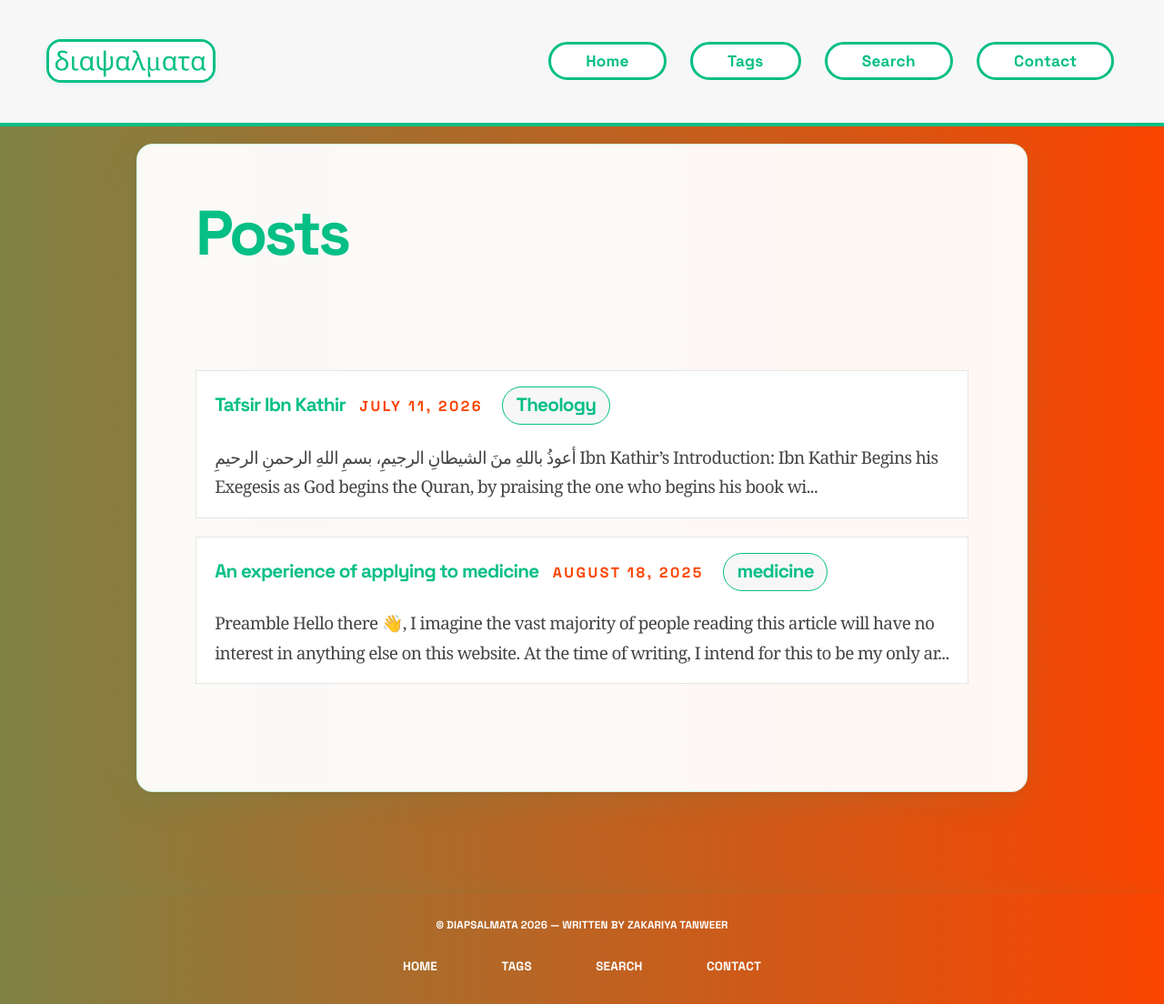
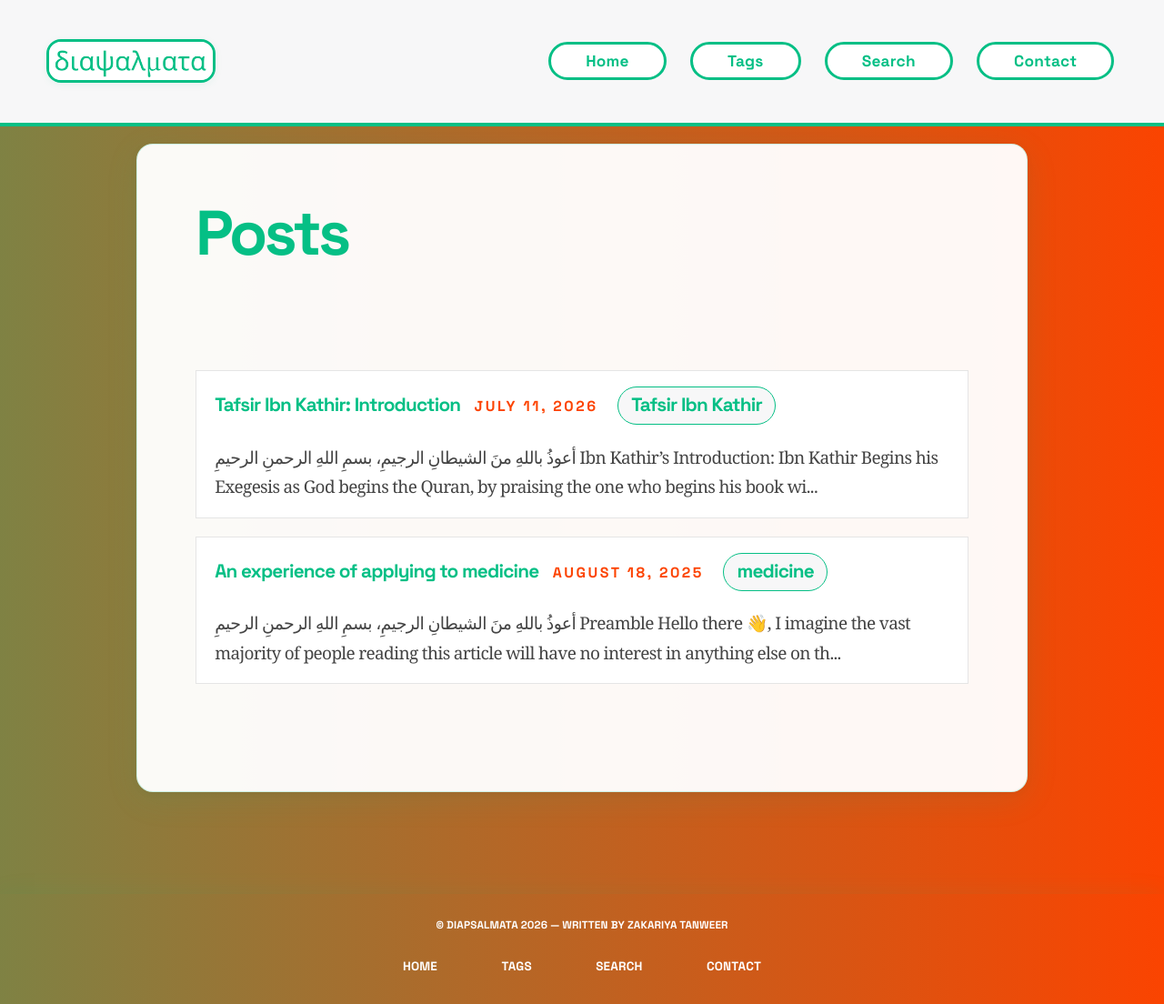
Before and after one commit to NotZakariya/NotZakariya.github.io, a Jekyll site: the page built from bin/web_index_404/unusedcode.md, in a window 1280 px wide. Shown: the whole page at 91% size. Built offline with Jekyll 4.4.1, drawn with Linux system fonts in a browser that asks for light colours; our own code applies the rules of GitHub Pages for plain Markdown files; some of the changed lines change nothing that is shown.

Commit message:
Intro done

```diff
--- a/_posts/2025-08-19-An-experience-of-applying-to-medicine.md
+++ b/_posts/2025-08-19-An-experience-of-applying-to-medicine.md
@@ -4,6 +4,12 @@
 date: 2025-08-18
 tags: [medicine]
 ---
+<div dir="rtl" lang="ar">
+
+  أعوذُ باللهِ منَ الشيطانِ الرجيمِ،
+<br>
+  بسمِ اللهِ الرحمنِ الرحيمِ
+</div>
 # Preamble
 Hello there 👋, I imagine the vast majority of people reading this article will have no interest in anything else on this website. At the time of writing, I intend for this to be my only article unrelated to philosophy, theology, politics or economics. I should also add that if you know me, or if you've ever read anything I've written, you know I have two very distinctive and polar opposite styles of writing. One which is incredibly formal and austere, and another which is much easier to read and much more comical. Don't worry I'm going to make this article the informal and easy to read kind, for the sake of making applying to medicine seem less scary and austere.
 
--- a/_posts/2026-07-11-Tafsir-Ibn-Kathir.md
+++ b/_posts/2026-07-11-Tafsir-Ibn-Kathir-Introduction.md
@@ -1,9 +1,9 @@
 ---
-title: "Tafsir Ibn Kathir"
-subtitle: Notes On Ibn Kathir's Exegesis (Tafsir) of The Quran
+title: "Tafsir Ibn Kathir: Introduction"
+subtitle: "Notes On Ibn Kathir's Exegesis (Tafsir) of The Quran: Introduction"
 date: 2026-07-11
 categories: null #[xyz]
-tags: [Theology] #[abc]e
+tags: [Tafsir Ibn Kathir] #[abc]e
 ---
 <div dir="rtl" lang="ar">
 
@@ -82,3 +82,48 @@
 ![alt text](/images/2026-07-11-Tafsir-Ibn-Kathir/image-25.png)
 ![alt text](/images/2026-07-11-Tafsir-Ibn-Kathir/image-26.png)
 The halfway point is at 18:19 (وليتلطف)
+
+### Meaning of Surah:
+![alt text](/images/2026-07-11-Tafsir-Ibn-Kathir/image-27.png)
+
+**Proposed meaning 1: Elevation or high rank:**
+"It was said that "surah" means elevation and height... Furthermore, surah implies that the reader is moving from one stage to another."
+
+**Proposed meaning 2: Height, like the walls enclosing a city/chapter:**
+It was also said that Surah means height, just like walls that surround cities." Ibn Kathir favours this meaning, writing: "I say that the word surah means collecting or surrounding parts - or the Ayat in this case, just as the wall that surrounds the city, surrounds its homes and buildings."
+
+**Proposed meaning 3: Portion, like the remaining portion in a pot:**
+"It was said that surah was called as such because it is a part of the Quran, as compared to the word Asăr, which is in reference to
+whatever remains in the pot. Therefore, in this case, the origin of the word was altered so that the word now reads surah."
+- suʾrah — سُؤْرَة
+- becoming sūrah — سُورَة
+
+**Proposed meaning 4: A perfect/complete thing:**
+It was also said that surah was called such because it is complete and perfect, as the Arabs used to call the perfect camel a surah.
+
+**Plurals of Surah:**
+-  سُوَر — suwar
+-  سُوَرَات — suwarāt
+-  سُورَات — sūrāt
+
+### Meaning of Ayah:
+![alt text](/images/2026-07-11-Tafsir-Ibn-Kathir/image-28.png)
+
+**Proposed meaning 1: The "sign"/boundary demarcating one unit of recitation:**
+"The Ayah is the sign - or pause - that separates the speech before and after, meaning that the Ayah is separate from its preceding and following sentences."
+
+**Proposed meaning 2: A "sign"/wonder from God:**
+It was also said that it was called 'Ayah', meaning, a wonder', because mankind is unable to produce something like it.
+
+**Plurals of ayah:**
+-  آي — āy
+-  آيَات — āyāt
+-  آيَاي — āyāy
+
+
+**Meaning of Kalimah:**
+- "As for the word Kalimah, it means 'one word'".
+- "The scholars of Kufah said that each of 'Alif Läm, Mim, Ta Ha, Yasin, Ha, Mim is a Kalimah."
+
+### Does the Quran contain non-Arabic words?"
+![alt text](/images/2026-07-11-Tafsir-Ibn-Kathir/image-29.png)
```
Also changed, not shown: images/2026-07-11-Tafsir-Ibn-Kathir/image-27.png (added), images/2026-07-11-Tafsir-Ibn-Kathir/image-28.png (added), images/2026-07-11-Tafsir-Ibn-Kathir/image-29.png (added).
